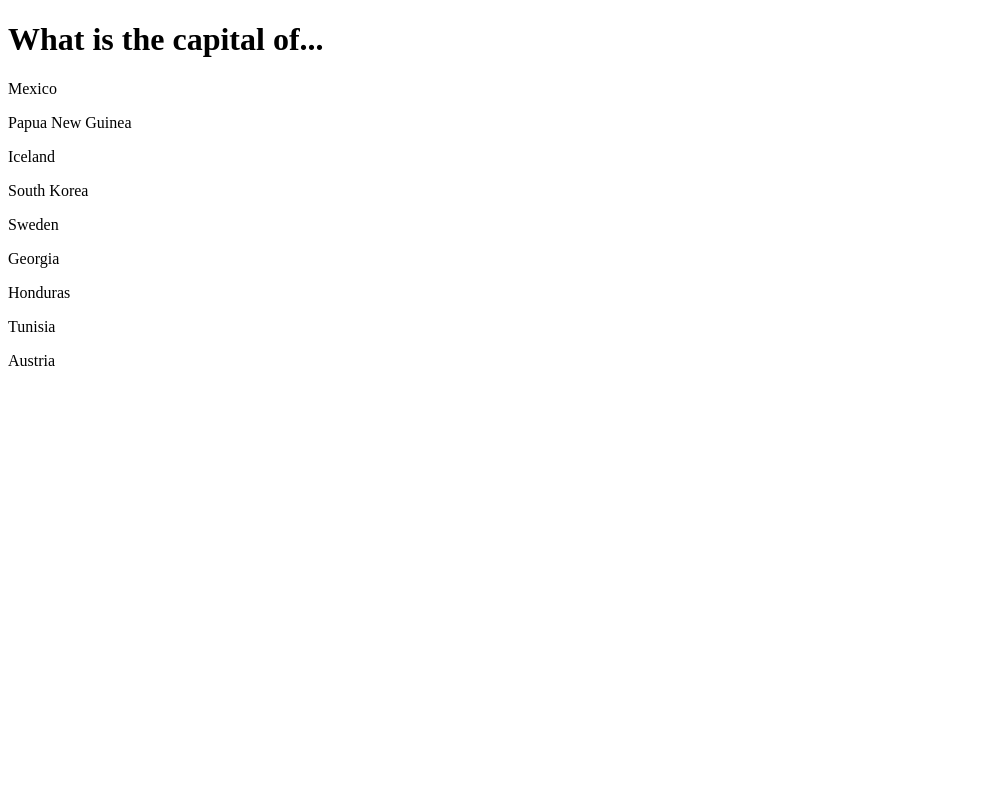
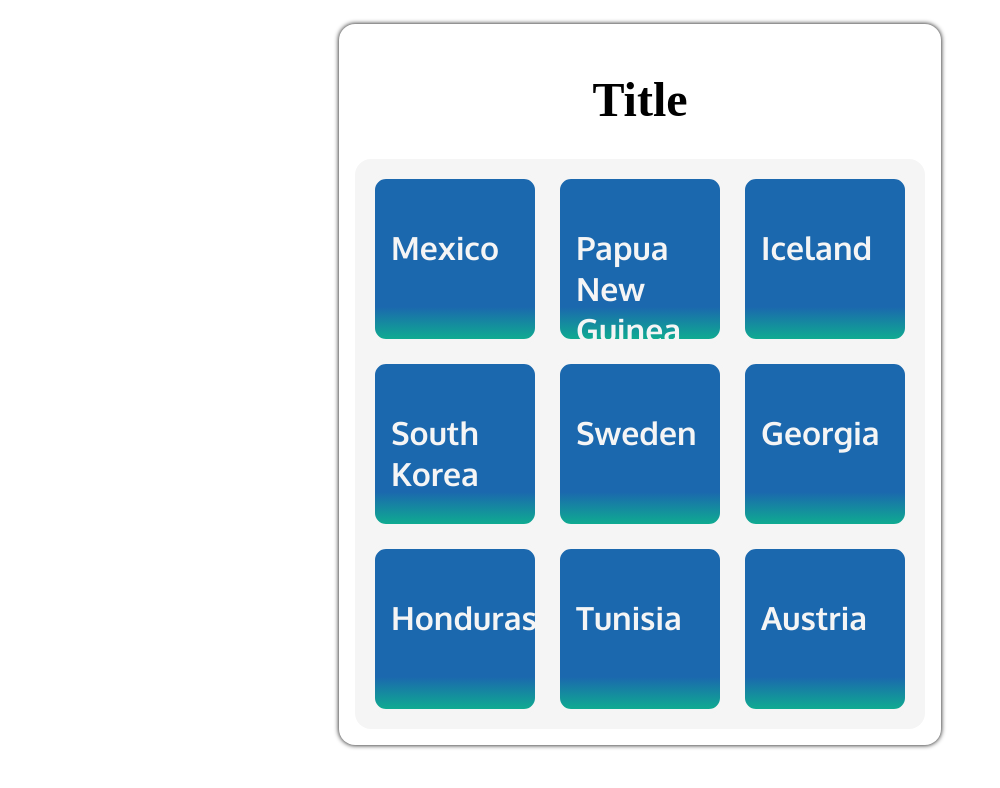
Before and after one commit to VeronikaSalomatina/Front-end-Flashcards-Salomatina, a plain HTML site: page index.html in a window 1280 px wide. Shown: the whole page, without its empty margins (0-1000 px from the left). Drawn offline with Linux system fonts and the light colour scheme; a web font is replaced by a local one.

Commit message:
Flashcards <2-st> stage

```diff
--- a/index.html
+++ b/index.html
@@ -3,19 +3,23 @@
 <head>
     <meta charset="UTF-8">
     <title>Title</title>
+    <link rel="stylesheet" href="style/style.css">
 </head>
+
 <body>
-<div>
-    <h1>What is the capital of...</h1>
+<div class="wrapper">
+    <h1>Title</h1>
+    <div class="card-grid">
+        <div class="card"><p>Mexico</p></div>
+        <div class="card"><p>Papua New Guinea</p></div>
+        <div class="card"><p>Iceland</p></div>
+        <div class="card"><p>South Korea</p></div>
+        <div class="card"><p>Sweden</p></div>
+        <div class="card"><p>Georgia</p></div>
+        <div class="card"><p>Honduras</p></div>
+        <div class="card"><p>Tunisia</p></div>
+        <div class="card"><p>Austria</p></div>
+    </div>
 </div>
-<div><p>Mexico</p></div>
-<div><p>Papua New Guinea</p></div>
-<div><p>Iceland</p></div>
-<div><p>South Korea</p></div>
-<div><p>Sweden</p></div>
-<div><p>Georgia</p></div>
-<div><p>Honduras</p></div>
-<div><p>Tunisia</p></div>
-<div><p>Austria</p></div>
 </body>
 </html>
--- a/style/style.css
+++ b/style/style.css
@@ -0,0 +1,59 @@
+@import url('https://fonts.googleapis.com/css2?family=Sonsie+One&display=swap');
+@import url('https://fonts.googleapis.com/css2?family=Oxygen:wght@700&display=swap');
+
+:root {
+    --grad-bot: #0FAB91;
+    --grad-top: #1B68AE;
+    --contrast: #A668D5;
+    padding: 1rem;
+}
+
+
+h1 {
+    font-size: 48px;
+    font-family: 'Sonsie One';
+}
+
+body {
+    display: grid;
+    justify-items: center;
+}
+
+.wrapper {
+    display: grid;
+    justify-items: center;
+    padding: 1rem;
+    box-shadow: 0 0 5px black;
+    border-radius: 1rem;
+    background-color: white;
+}
+
+.card-grid{
+    display: grid;
+    grid-template-columns: repeat(3, 1fr);
+    grid-template-rows: repeat(3, 1fr);
+    grid-gap: 15px;
+    font-family: "Oxygen";
+    font-size: 32px;
+    background-color: whitesmoke;
+    border-radius: 1rem;
+    padding: 15px;
+}
+
+.card {
+    background: linear-gradient(var(--grad-top) 80%, var(--grad-bot));
+    border: 5px solid whitesmoke;
+    border-radius: 1rem;
+    padding: 1rem;
+    transition: 100ms;
+    color: whitesmoke;
+    width: 8rem;
+    height: 8rem;
+}
+
+.card:hover {
+    transform: scale(1.12);
+    background: linear-gradient(var(--grad-top), var(--contrast));
+    box-shadow: 0 0 2rem var(--contrast);
+    border-color: var(--contrast);
+}
```
